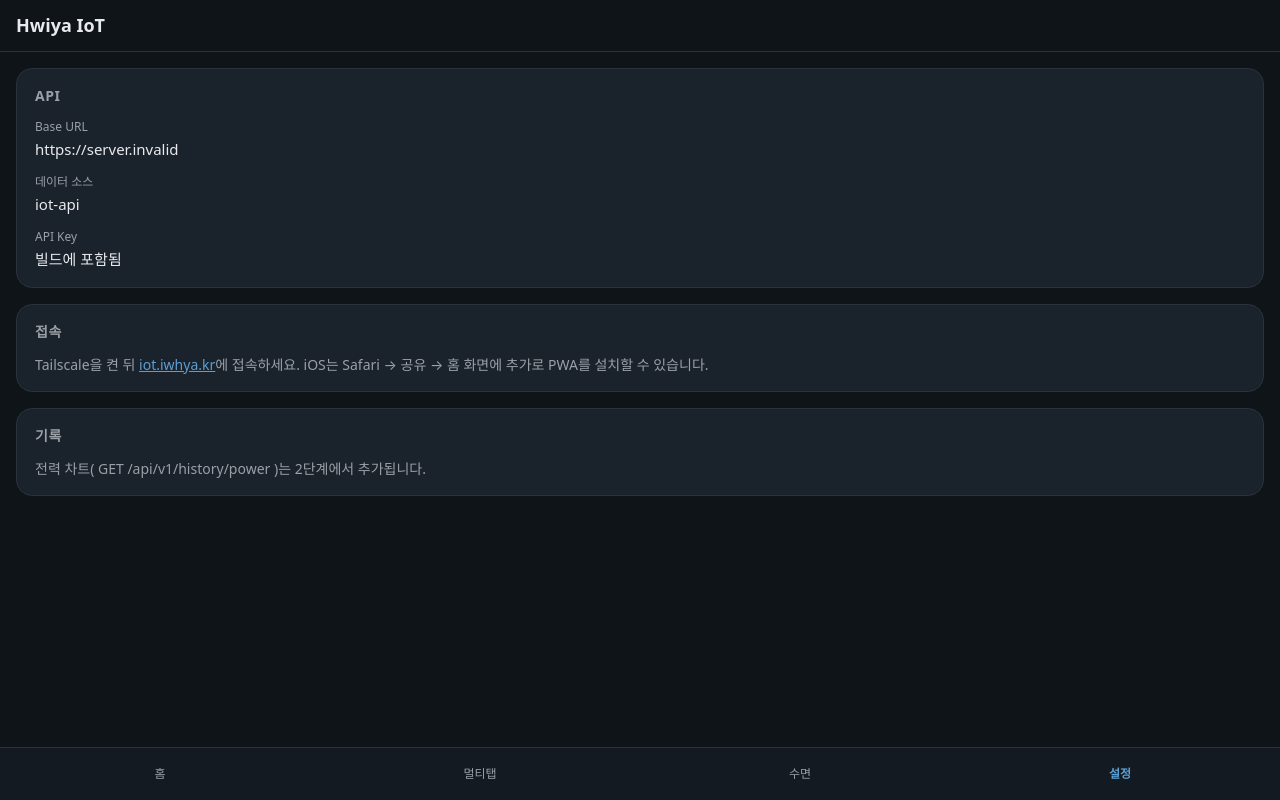
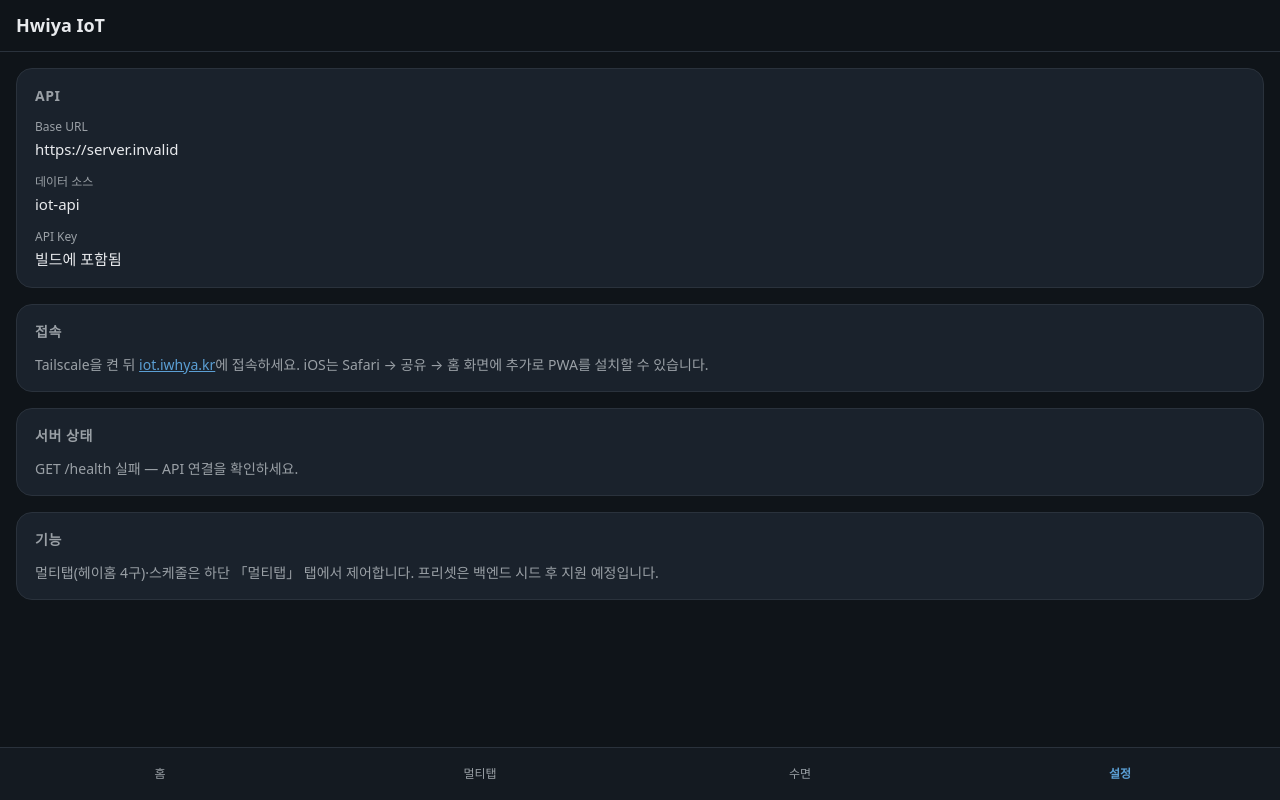
Before and after one commit to EHWIYA/home-assistant-front-end, a React (Vite) app: page /settings in a window 1280 px wide. Built offline with nearby package versions, Linux system fonts and the light colour scheme; no server answers.

Commit message:
260520 > feat : 설정 화면 서버 health 조회
Co-authored-by: Cursor <cursoragent@cursor.com>

```diff
--- /dev/null
+++ b/src/api/health.ts
@@ -0,0 +1,10 @@
+import { apiRequest, shouldUseMock } from "./http";
+import type { HealthResponse } from "./types";
+
+export async function fetchHealth(): Promise<HealthResponse> {
+  if (shouldUseMock()) {
+    await new Promise((r) => setTimeout(r, 150));
+    return { status: "ok", db_reachable: true };
+  }
+  return apiRequest<HealthResponse>("/health");
+}
--- a/src/features/settings/SettingsPage.tsx
+++ b/src/features/settings/SettingsPage.tsx
@@ -1,10 +1,12 @@
 import { Card } from "@/components/Card";
 import { hasApiKey, isUsingMock } from "@/api/client";
+import { useHealth } from "@/hooks/useHealth";
 import styles from "./SettingsPage.module.css";
 
 export function SettingsPage() {
   const apiBase = import.meta.env.VITE_API_BASE_URL || "(미설정)";
   const mock = isUsingMock();
+  const health = useHealth(!mock);
 
   return (
     <div className={styles.page}>
@@ -36,9 +38,39 @@ export function SettingsPage() {
         </p>
       </Card>
 
-      <Card title="기록">
+      <Card title="서버 상태">
+        {mock ? (
+          <p className={styles.note}>Mock 모드에서는 health를 조회하지 않습니다.</p>
+        ) : health.isLoading ? (
+          <p className={styles.note}>확인 중…</p>
+        ) : health.isError ? (
+          <p className={styles.note}>GET /health 실패 — API 연결을 확인하세요.</p>
+        ) : (
+          <dl className={styles.list}>
+            <div>
+              <dt>DB</dt>
+              <dd>
+                {health.data?.db_reachable === true
+                  ? "연결됨"
+                  : health.data?.db_reachable === false
+                    ? "연결 안 됨"
+                    : "—"}
+              </dd>
+            </div>
+            {health.data?.status ? (
+              <div>
+                <dt>status</dt>
+                <dd>{health.data.status}</dd>
+              </div>
+            ) : null}
+          </dl>
+        )}
+      </Card>
+
+      <Card title="기능">
         <p className={styles.note}>
-          전력 차트( GET /api/v1/history/power )는 2단계에서 추가됩니다.
+          멀티탭(헤이홈 4구)·스케줄은 하단 「멀티탭」 탭에서 제어합니다. 프리셋은
+          백엔드 시드 후 지원 예정입니다.
         </p>
       </Card>
     </div>
--- /dev/null
+++ b/src/hooks/useHealth.ts
@@ -0,0 +1,14 @@
+import { useQuery } from "@tanstack/react-query";
+import { fetchHealth } from "@/api/health";
+
+export const HEALTH_QUERY_KEY = ["health"] as const;
+
+export function useHealth(enabled = true) {
+  return useQuery({
+    queryKey: HEALTH_QUERY_KEY,
+    queryFn: fetchHealth,
+    enabled,
+    staleTime: 60_000,
+    retry: 0,
+  });
+}
```
